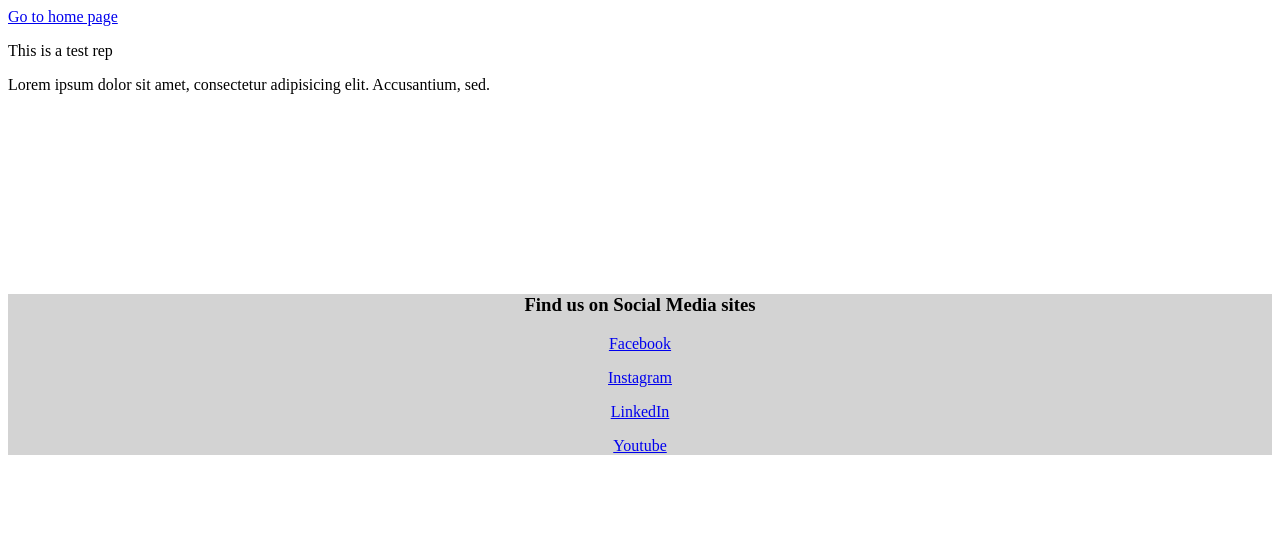
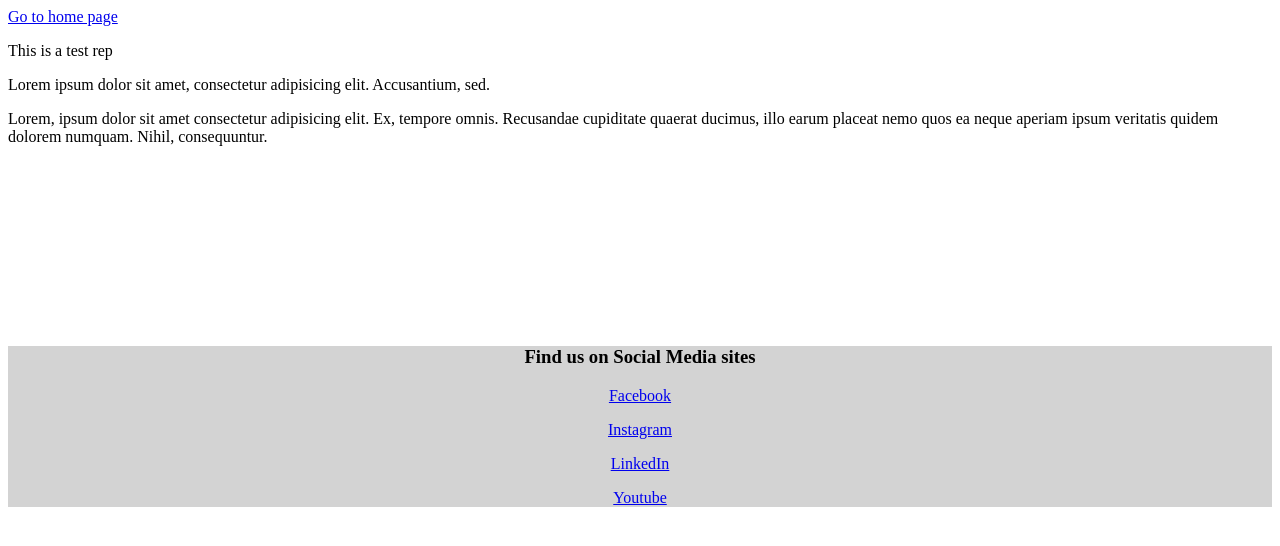
Before and after one commit to abbyvitou/LearnGit424, a plain HTML site: page index.html in a window 1280 px wide. Drawn offline with Linux system fonts and the light colour scheme.

Commit message:
added app JS file

```diff
--- /dev/null
+++ b/app.js
@@ -0,0 +1 @@
+//this is a comment
--- a/index.html
+++ b/index.html
@@ -18,6 +18,12 @@
         Lorem ipsum dolor sit amet, consectetur adipisicing elit. Accusantium,
         sed.
       </p>
+      <p>
+        Lorem, ipsum dolor sit amet consectetur adipisicing elit. Ex, tempore
+        omnis. Recusandae cupiditate quaerat ducimus, illo earum placeat nemo
+        quos ea neque aperiam ipsum veritatis quidem dolorem numquam. Nihil,
+        consequuntur.
+      </p>
 
       <!-- TODO - ADD MORE CONTENT -->
       <!-- test -->
```
